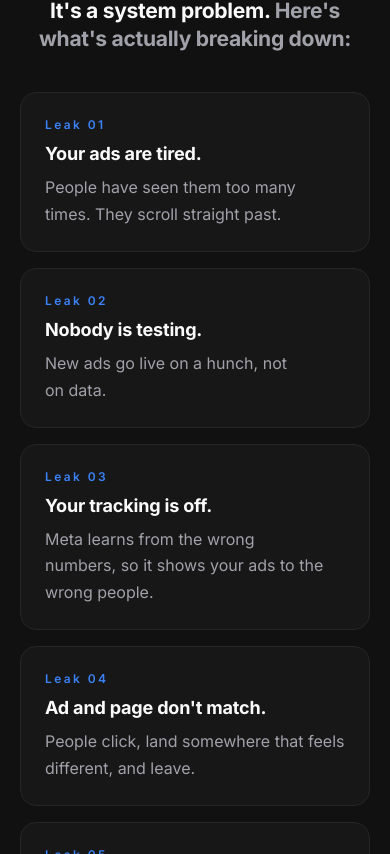
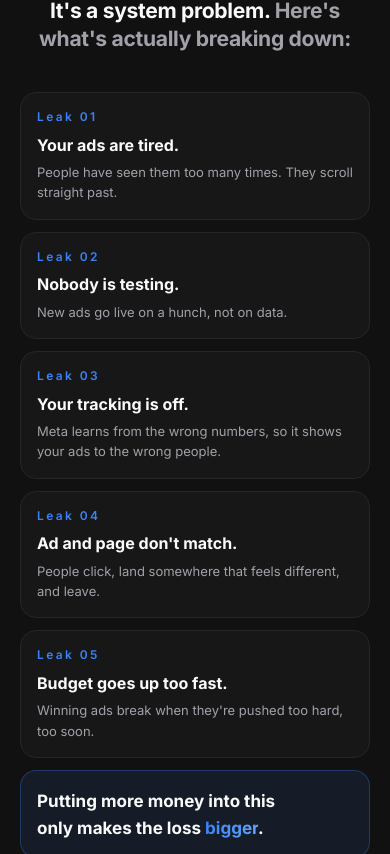
Before and after one commit to prashant1s/adpage, a Next.js app: page / in a window 390 px wide. Shown: the part 1870-2724 px from the top of the page. Built offline with nearby package versions, Linux system fonts and the light colour scheme; no server answers.

Commit message:
updates img1txt

```diff
--- a/src/app/page.tsx
+++ b/src/app/page.tsx
@@ -354,21 +354,21 @@ export default function Home() {
               </p>
             </Reveal>
 
-            <div className="mt-10 grid gap-4 sm:gap-5 md:grid-cols-2">
+            <div className="mt-10 grid gap-3 sm:gap-4 md:grid-cols-2">
               {REASONS.map((reason, index) => (
-                <Reveal key={reason.title} className={`${CARD} p-6 sm:p-7`}>
+                <Reveal key={reason.title} className={`${CARD} p-4 sm:p-5`}>
                   <p className="text-eyebrow font-semibold text-accent">
                     Leak {String(index + 1).padStart(2, "0")}
                   </p>
-                  <h3 className="mt-2 text-h3 font-bold">{reason.title}</h3>
-                  <p className="mt-2 text-body text-muted text-pretty">
+                  <h3 className="mt-1.5 text-body font-bold">{reason.title}</h3>
+                  <p className="mt-1 text-micro text-muted text-pretty">
                     {reason.body}
                   </p>
                 </Reveal>
               ))}
               {/* Fills the empty sixth cell on md+ with the punchline. */}
-              <Reveal className="flex items-center rounded-2xl border border-accent/30 bg-accent/10 p-6 sm:p-7">
-                <p className="text-h3 font-bold text-balance">
+              <Reveal className="flex items-center rounded-2xl border border-accent/30 bg-accent/10 p-4 sm:p-5">
+                <p className="text-lead font-bold text-balance">
                   Putting more money into this only makes the loss{" "}
                   <span className="text-gradient">bigger</span>.
                 </p>
```
